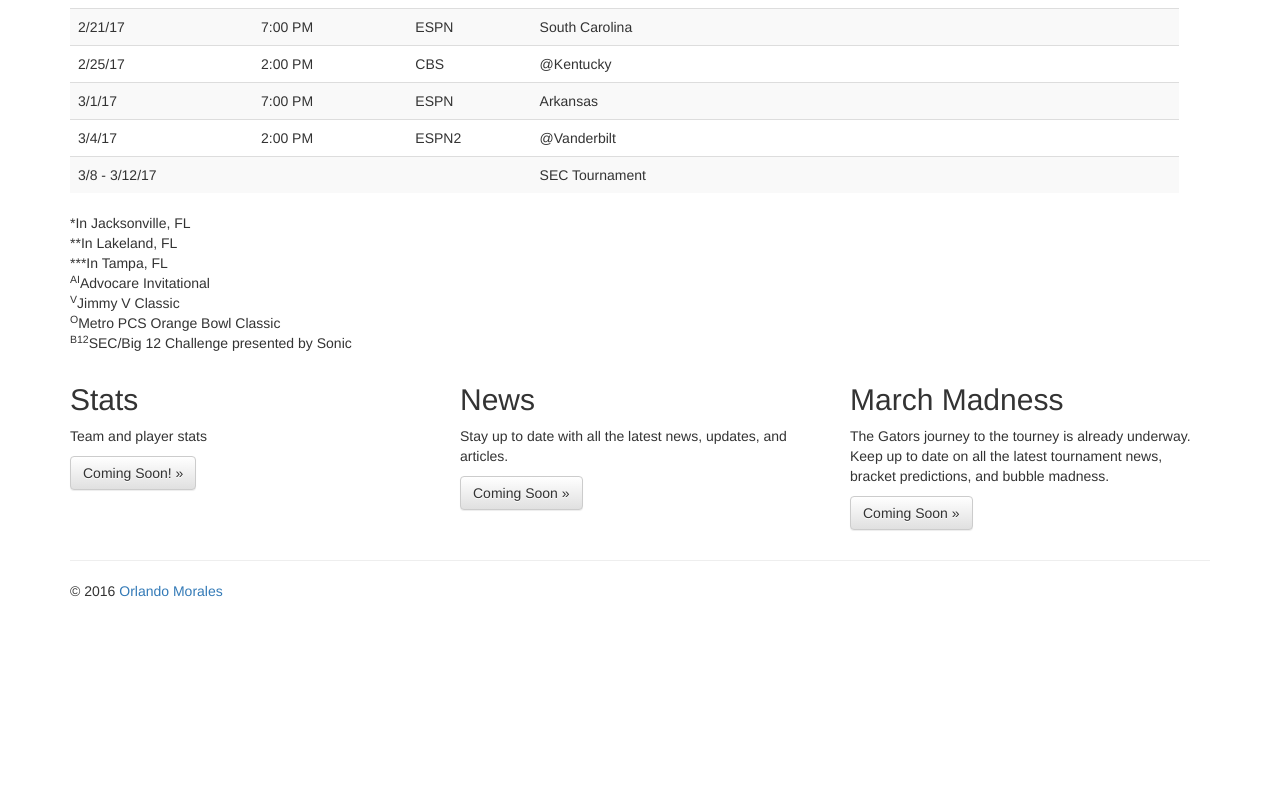
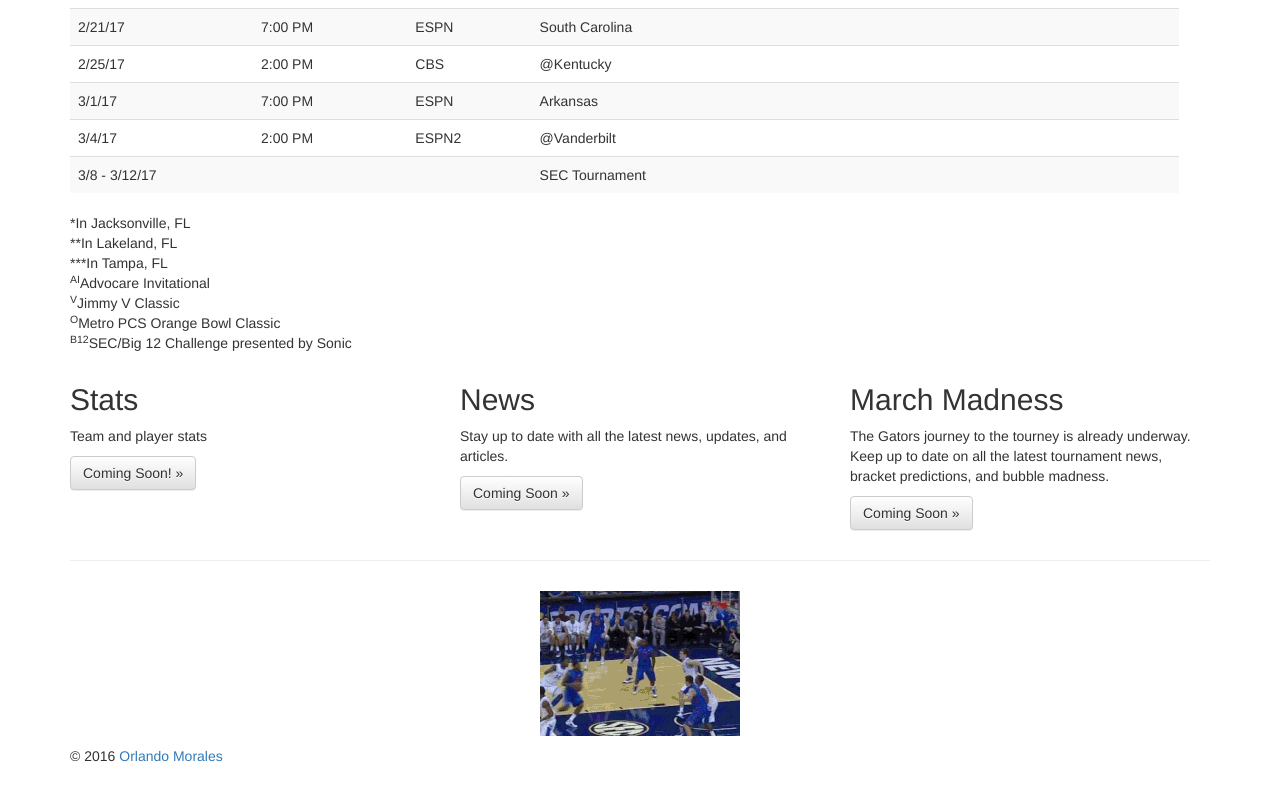
Before and after one commit to Orlandohmor84/gatorsbball, a plain HTML site: page dist/index.html in a window 1280 px wide. Shown: the part 1462-2258 px from the top of the page. Before the commit the page ends 2093 px from the top, so only its background shows below. Drawn offline with nearby package versions, Linux system fonts and the light colour scheme.

Commit message:
Added gif to footer

```diff
--- a/dist/css/main.css
+++ b/dist/css/main.css
@@ -3,3 +3,7 @@
 /* ==========================================================================
    Author's custom styles
    ========================================================================== */
+   footer img {
+   	width: 200px;
+   	margin: 10px auto;
+   }
--- a/dist/index.html
+++ b/dist/index.html
@@ -59,8 +59,8 @@
         			<h2>2016-2017 Men's Basketball</h2>
         			<p>Your hub for everything Florida Gators basketball. Schedule, scores, stats, news, and more.</p>
         			<p><a class="btn btn-primary btn-lg" href="#schedule" role="button">See Schedule/Scores &raquo;</a></p>
-      </div>
-    </div>
+    	</div><!-- /.container -->
+    </div><!-- /.jumbotron -->
 
     <div class="container">
     	<section id="schedule">
@@ -398,6 +398,7 @@
       <hr>
 
       <footer>
+      	<center><img src="img/slam.gif"></center>
           <p>&copy; 2016 <a href="http://ibuildweb.site" target="_blank">Orlando Morales</p>
       </footer>
     </div> <!-- /container -->        <script src="//ajax.googleapis.com/ajax/libs/jquery/1.11.2/jquery.min.js"></script>
```
Also changed, not shown: dist/img/slam.gif (added). Lines whose indentation alone changed are shown as unchanged.
